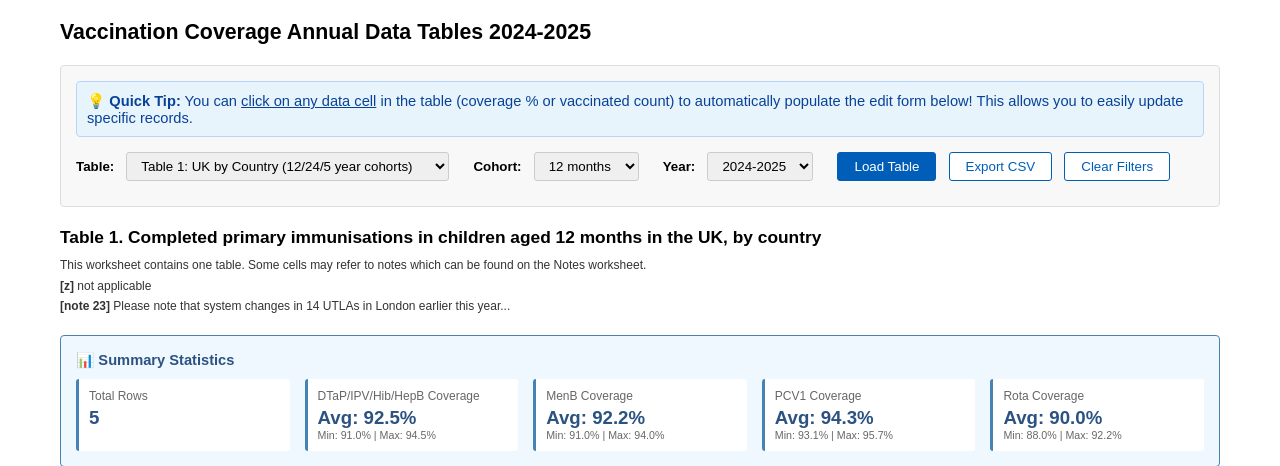
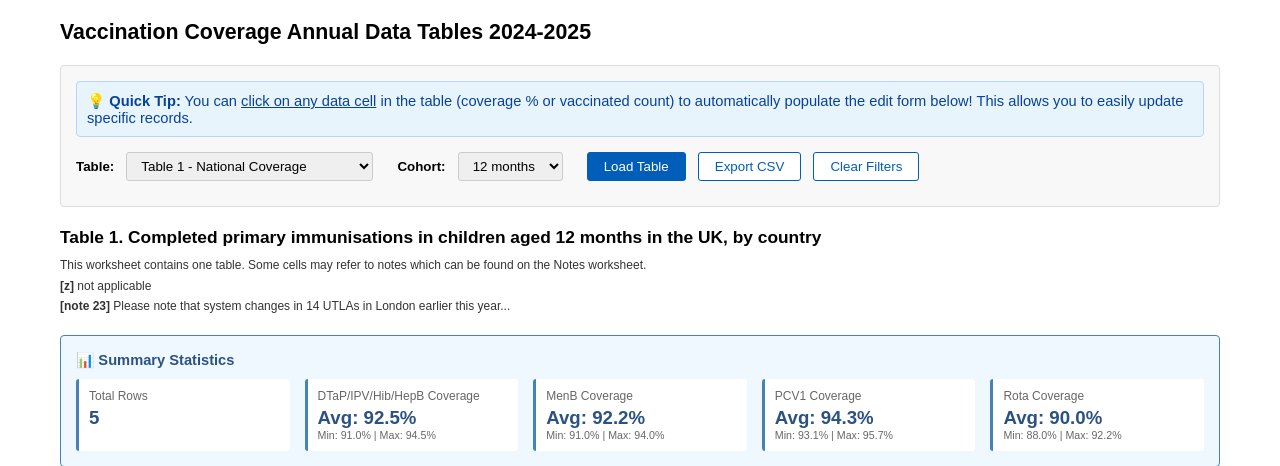
Before and after one commit to APM2025/Mess_around, a Flask app: page / in a window 1280 px wide. Shown: the top 466 px of the page. Run offline with Flask 3, Linux system fonts and the light colour scheme; data comes from the database, SQL or seed files in the repository; both versions use the stored data as it was after the commit.

Commit message:
front end finished

```diff
--- a/templates/ods_tables.html
+++ b/templates/ods_tables.html
@@ -288,8 +288,8 @@
             <div class="control-group">
                 <label>Table:</label>
                 <select id="table-select" onchange="loadTable()">
-                    <option value="table1">Table 1: UK by Country (12/24/5 year cohorts)</option>
-                    <option value="table4">Table 4: UTLA Coverage (12/24/5 year cohorts)</option>
+                    <option value="table1">Table 1 - National Coverage</option>
+                    <option value="table4">Table 2 - Local Authority Coverage</option>
                 </select>
             </div>
             <div class="control-group">
@@ -300,14 +300,8 @@
                     <option value="5 years">5 years</option>
                 </select>
             </div>
-            <div class="control-group">
-                <label>Year:</label>
-                <select id="year-select">
-                    <option value="2024">2024-2025</option>
-                    <option value="2023">2023-2024</option>
-                    <option value="2022">2022-2023</option>
-                </select>
-            </div>
+            <!-- Year hidden - only 2024 data available -->
+            <input type="hidden" id="year-select" value="2024">
             <button onclick="loadTable()">Load Table</button>
             <button class="btn-secondary" onclick="exportTable()">Export CSV</button>
             <button class="btn-secondary" onclick="clearFilters()">Clear Filters</button>
@@ -656,7 +650,7 @@
                 // Filter row
                 columns.forEach(col => {
                     html += `\u003cth style="font-weight: normal; padding: 4px;"\u003e
-                        \u003cinput type="text" placeholder="Filter..." onkeyup="filterColumn(this, '${col}')" /\u003e
+                        \u003cinput type="text" placeholder="Filter..." data-column="${col}" onkeyup="filterColumn(this, '${col}')" /\u003e
                     \u003c/th\u003e`;
                 });
                 html += '\u003c/tr\u003e\u003c/thead\u003e';
@@ -722,10 +716,24 @@
 
             if (!currentTableData || !currentTableData.data) return;
 
-            // Apply filter
+            // Get all filter inputs
+            const allFilters = {};
+            document.querySelectorAll('th input').forEach(inp => {
+                const col = inp.getAttribute('data-column');
+                if (col && inp.value) {
+                    allFilters[col] = inp.value.toLowerCase();
+                }
+            });
+
+            // Apply all filters
             filteredData = currentTableData.data.filter(row => {
-                const cellValue = String(row[columnName] || '').toLowerCase();
-                return cellValue.includes(filterValue);
+                for (const [col, filterVal] of Object.entries(allFilters)) {
+                    const cellValue = String(row[col] || '').toLowerCase();
+                    if (!cellValue.includes(filterVal)) {
+                        return false;
+                    }
+                }
+                return true;
             });
 
             // Re-render table
```
Also changed, not shown: data/vaccination_coverage.db, 1 other file.
